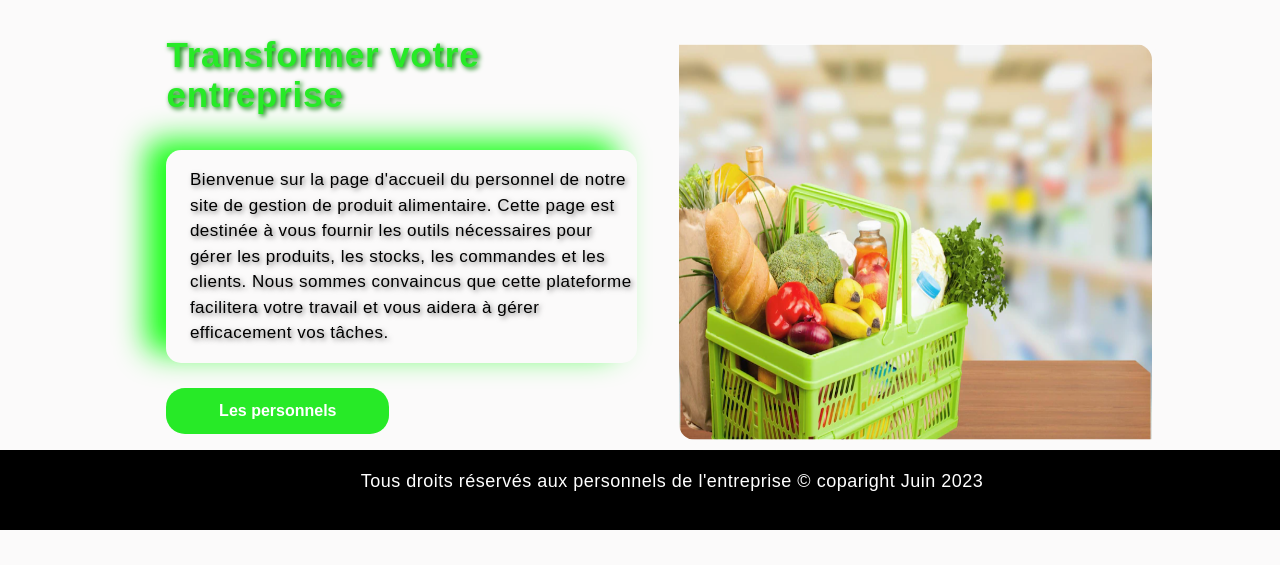
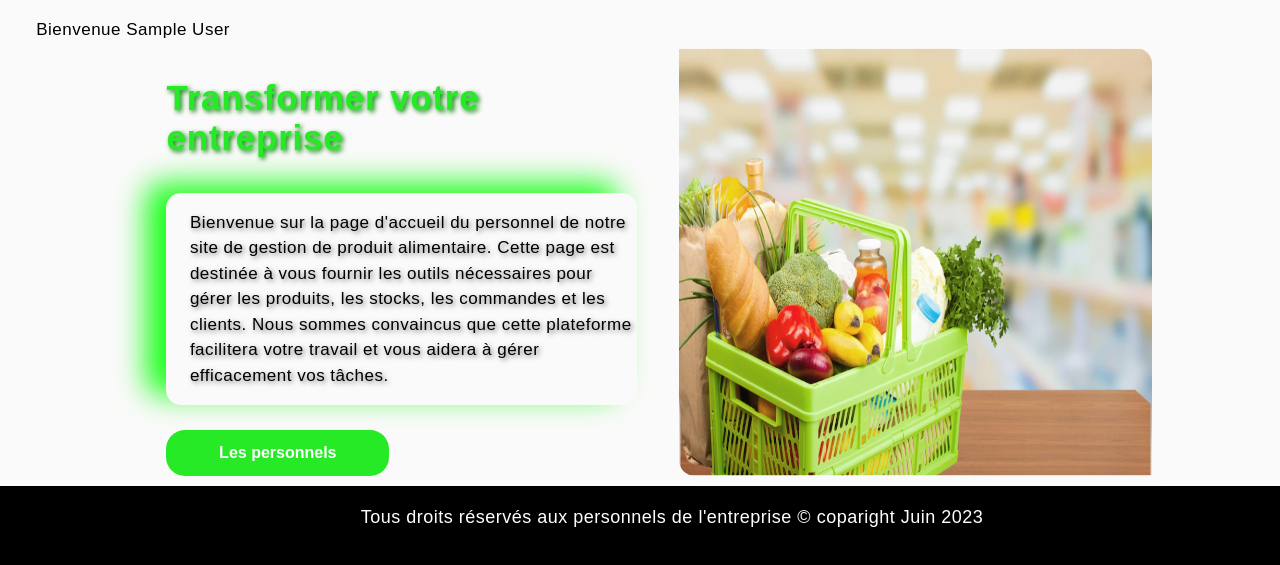
Before and after one commit to Ssada922/ProjetGDPA, a PHP site: page /accueilPersonnel.php in a window 1280 px wide. Shown: the part 90-655 px from the top of the page. Run offline with PHP 8.4, Linux system fonts and the light colour scheme; the visitor is signed in with stand-in values (Sample User, id 1).

Commit message:
accueilPersonnel.php

```diff
--- a/accueilPersonnel.php
+++ b/accueilPersonnel.php
@@ -33,6 +33,7 @@ ob_start(); //Initialisation du tempon
             <img class="imgMain" src="accueilPersonnel.png" alt="">
            </main>
            <aside class="containerAside">
+            <?php echo"<p class='msgBienvenue'>Bienvenue ".$_SESSION['prenom']."</p>"; ?>
             <div class="items1" >
               <h1>Transformer votre</br>entreprise</h1>
             <!--</div>-->
```
